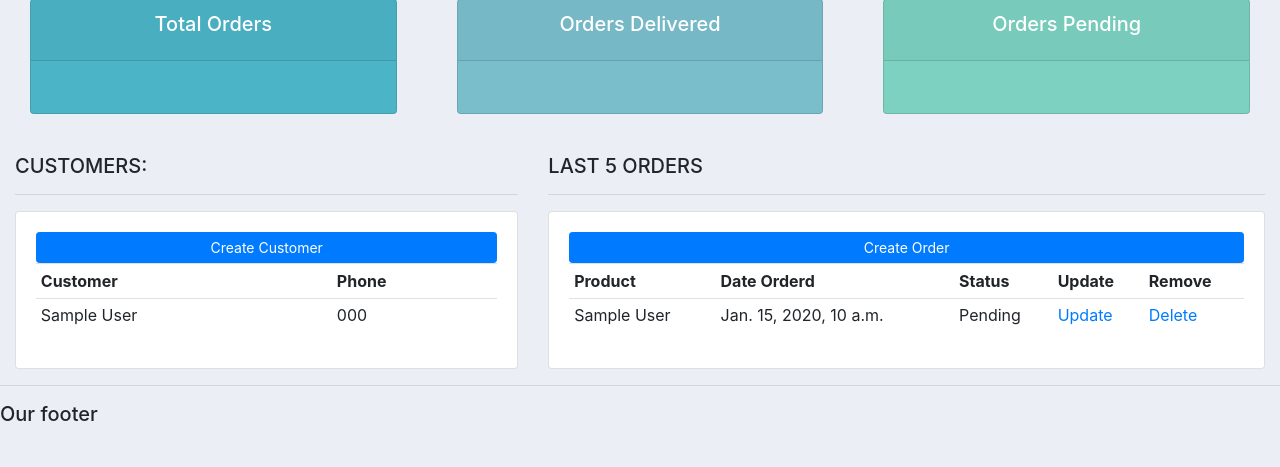
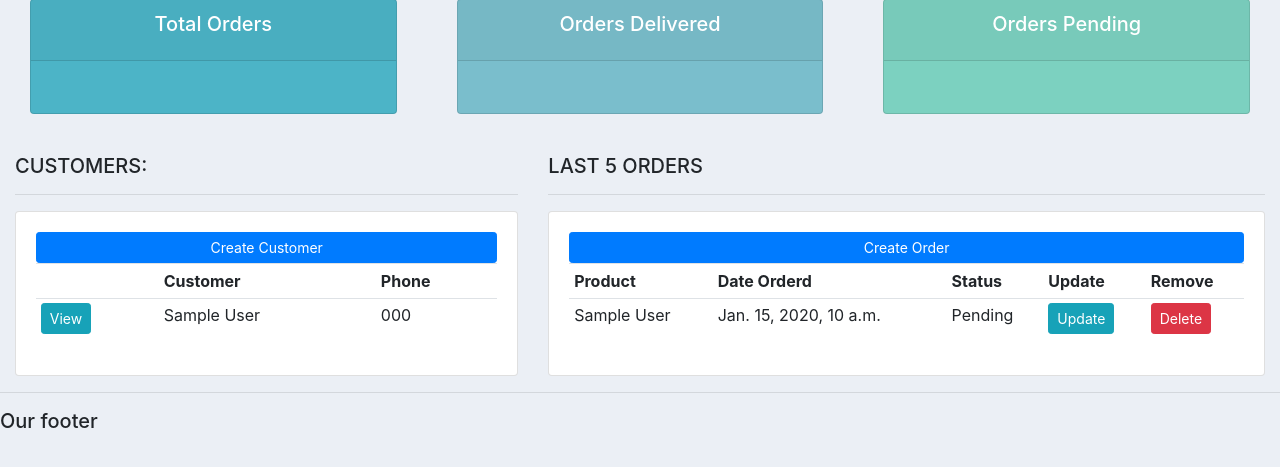
Before and after one commit to HoCongLuong/19120572_MidtermPersonalLab, a Django app: template Midterm/accounts/templates/accounts/dashboard.html in a window 1280 px wide. Shown: the part 84-551 px from the top of the page. Run offline with Django 4.2, Linux system fonts and the light colour scheme; the template is opened without the code that fills it: values that come from a table or form of the project are taken from there, others are empty; tables that the repository leaves empty hold one stand-in row (values such as "Sample post"); parts of the project's set-up code (start-up, migrations or seed data) failed here and were passed over; some libraries are stand-ins or nearby versions.

Commit message:
Update dashboard.html
Cập nhật file dashboard.html sau khi hoàn thành video 10

```diff
--- a/Midterm/accounts/templates/accounts/dashboard.html
+++ b/Midterm/accounts/templates/accounts/dashboard.html
@@ -14,13 +14,14 @@
 			<a class="btn btn-primary  btn-sm btn-block" href="">Create Customer</a>
 			<table class="table table-sm">
 				<tr>
+					<th></th>
 					<th>Customer</th>
 					<th>Phone</th>
 				</tr>
 
 				{% for customer in customers %}
 					<tr>
-
+						<td><a class="btn btn-sm btn-info" href="{% url 'customer' customer.id %}">View</a></td>
 						<td>{{customer.name}}</td>
 						<td>{{customer.phone}}</td>
 					</tr>
@@ -34,7 +35,7 @@
 		<h5>LAST 5 ORDERS</h5>
 		<hr>
 		<div class="card card-body">
-			<a class="btn btn-primary  btn-sm btn-block" href="">Create Order</a>
+			<a class="btn btn-primary  btn-sm btn-block" href="{% url 'create_order' %}">Create Order</a>
 			<table class="table table-sm">
 				<tr>
 					<th>Product</th>
@@ -49,8 +50,9 @@
 						<td>{{order.product}}</td>
 						<td>{{order.date_created}}</td>
 						<td>{{order.status}}</td>
-						<td><a href="">Update</a></td>
-						<td><a href="">Delete</a></td>
+						<td><a class="btn btn-sm btn-info" href="{% url 'update_order' order.id %}">Update</a></td>
+
+						<td><a class="btn btn-sm btn-danger" href="{% url 'delete_order' order.id %}">Delete</a></td>
 
 					</tr>
 				{% endfor %}
```
